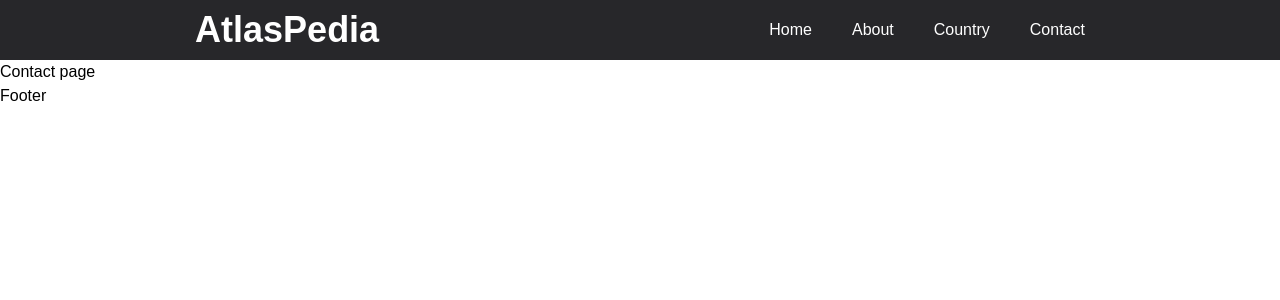
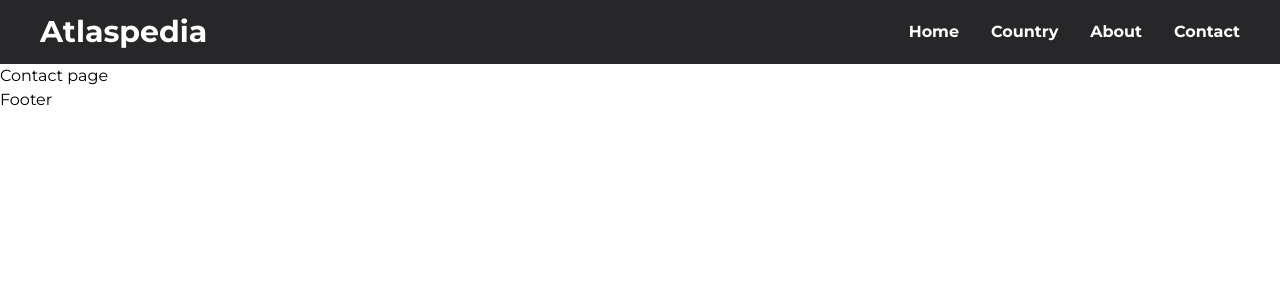
Before and after one commit to Hitesh04codebot/Atlaspedia, a React (Vite) app: page /contact in a window 1280 px wide. Shown: the top 300 px of the page. Built offline with nearby package versions, Linux system fonts and the light colour scheme.

Commit message:
created responsive navbar with more clearity and worked with tailwind css

```diff
--- a/src/App.css
+++ b/src/App.css
@@ -1,6 +1 @@
 @import "tailwindcss";
-*{
-  margin:0;
-  padding:0;
-  box-sizing:border-box;
-}
--- a/src/components/UI/Header.jsx
+++ b/src/components/UI/Header.jsx
@@ -7,91 +7,56 @@ import { useState } from "react";
 function Header() {
   const [isOpen, setIsOpen] = useState(false);
   return (
-    <>
-      <div className="flex flex-row w-auto h-15 bg-zinc-800 p-10 items-center justify-around max-md:flex max-md:justify-around">
-        <div className="flex items-center justify-end cursor-pointer">
-          <Link to="/">
-            <h1 className="text-4xl font-bold cursor-pointer text-white p-4">
-              AtlasPedia
-            </h1>
+    <nav className="bg-zinc-800">
+      <div className="flex items-center justify-between h-16 px-10 max-sm:px-4">
+        {/* Logo */}
+        <Link to="/" className="text-3xl text-white font-bold hover:scale-110 transform transition duration-300">
+          Atlaspedia
+        </Link>
+
+        {/* Desktop Menu */}
+        <div className="hidden md:flex justify-center items-center gap-8">
+          <Link to="/" className="text-white font-bold hover:scale-108 transform transition duration-300 ">
+            Home
+          </Link>
+          <Link to="/country" className="text-white font-bold hover:scale-108 transform transition duration-300">
+            Country
+          </Link>
+          <Link to="/about" className="text-white font-bold hover:scale-108 transform transition duration-300 ">
+            About
+          </Link>
+          <Link to="/contact" className="text-white font-bold hover:scale-108 transform transition duration-300 ">
+            Contact
           </Link>
         </div>
-        <nav className="max-md:hidden flex items-center justify-center">
-          <ul className="flex flex-row gap-x-10 text-white">
-            <Link to="/" onClick={() => setHamburger(false)}>
-              <li className="transition transform hover:scale-105 hover:text-zinc-300">
-                Home
-              </li>
-            </Link>
-            <Link to="/about">
-              <li className="transition transform hover:scale-105 hover:text-zinc-300">
-                About
-              </li>
-            </Link>
-            <Link to="/country">
-              <li className="transition transform hover:scale-105 hover:text-zinc-300">
-                Country
-              </li>
-            </Link>
-            <Link to="/contact">
-              <li className="transition transform hover:scale-105 hover:text-zinc-300">
-                Contact
-              </li>
-            </Link>
-          </ul>
-        </nav>
+
+        {/* Hamburger Button (only on mobile) */}
         <button
           onClick={() => setIsOpen(!isOpen)}
-          className="flex items-center justify-end text-white cursor-pointer md:hidden text-3xl font-bold"
+          className="md:hidden text-white focus:outline-none"
         >
-          {isOpen ? <FiX /> : <FiAlignJustify />}
+          {isOpen ? <FiX size={28} /> : <FiAlignJustify size={28} />}
         </button>
       </div>
 
-      {isOpen ? (
-        <nav className="md:hidden bg-zinc-800 text-white w-full h-auto absolute top-15 left-0">
-          <ul className="flex flex-col items-center justify-center gap-y-3 p-3">
-            <li>
-              <Link
-                to="/"
-                onClick={() => setHamburger(false)}
-                className="text-xl"
-              >
+      {/* Mobile Menu (toggle with state) */}
+      {isOpen && (
+        <div className="flex flex-col justify-center items-start px-10 max-sm:px-4 py-2 gap-6 md:hidden">
+          <Link to="/" className="text-white font-bold" onClick={() => setIsOpen(false)}>
             Home
           </Link>
-            </li>
-            <li>
-              <Link
-                to="/about"
-                onClick={() => setHamburger(false)}
-                className="text-xl"
-              >
+          <Link to="/country" className="text-white font-bold" onClick={() => setIsOpen(false)}>
+            Country
+          </Link>
+          <Link to="/about" className="text-white font-bold" onClick={() => setIsOpen(false)}>
             About
           </Link>
-            </li>
-            <li>
-              <Link
-                to="/country"
-                onClick={() => setHamburger(false)}
-                className="text-xl"
-              >
-                Country
-              </Link>
-            </li>
-            <li>
-              <Link
-                to="/contact"
-                onClick={() => setHamburger(false)}
-                className="text-xl"
-              >
+          <Link to="/contact" className="text-white font-bold" onClick={() => setIsOpen(false)}>
             Contact
           </Link>
-            </li>
-          </ul>
+        </div>
+      )}
     </nav>
-      ) : null}
-    </>
   );
 }
-
 export default Header;
--- a/src/index.css
+++ b/src/index.css
@@ -1,12 +1,5 @@
+@import url('https://fonts.googleapis.com/css2?family=Montserrat:wght@400;500;600;700&display=swap');
 @import "tailwindcss";
-@import url('https://fonts.googleapis.com/css2?family=Montserrat:wght@400;500;600;700&display=swap');
-
-* {
-  margin: 0;
-  padding: 0;
-  box-sizing: border-box;
-}
-
 body {
   font-family: 'Montserrat', sans-serif;
 }
```
Lines whose indentation alone changed are shown as unchanged.
